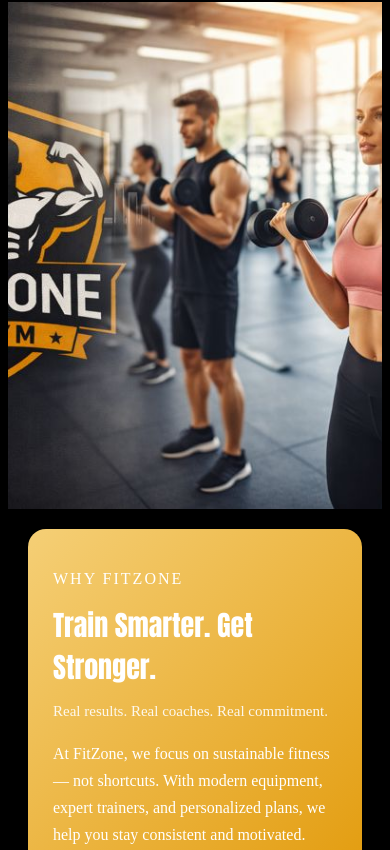
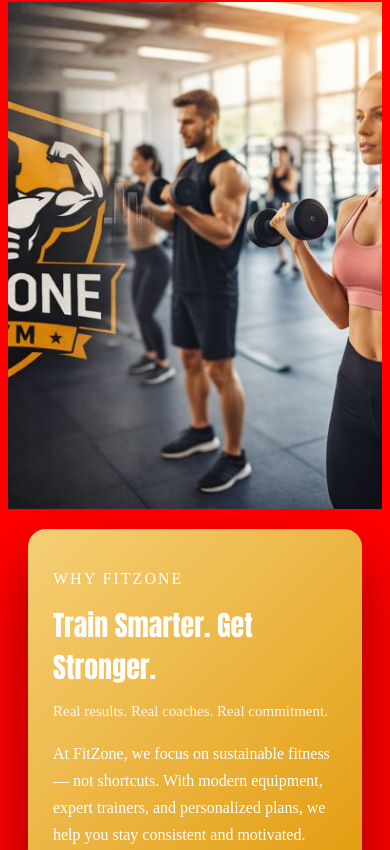
Before and after one commit to EswaranU/fitzone, a plain HTML site: page index.html in a window 390 px wide. Shown: the part 351-1201 px from the top of the page. Drawn offline with Linux system fonts and the light colour scheme.

Commit message:
Update index.html

```diff
--- a/index.html
+++ b/index.html
@@ -538,6 +538,11 @@ font-size:18px;
   }
 }
 
+@media (max-width: 768px) {
+  body {
+    background: red !important;
+  }
+}
 
 
 
```
